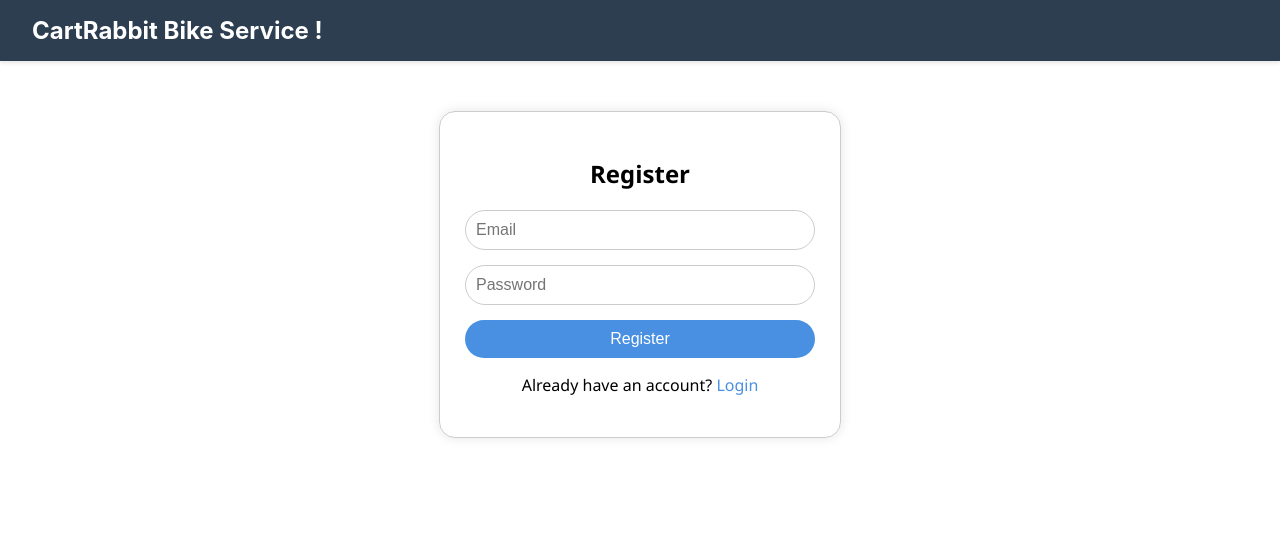
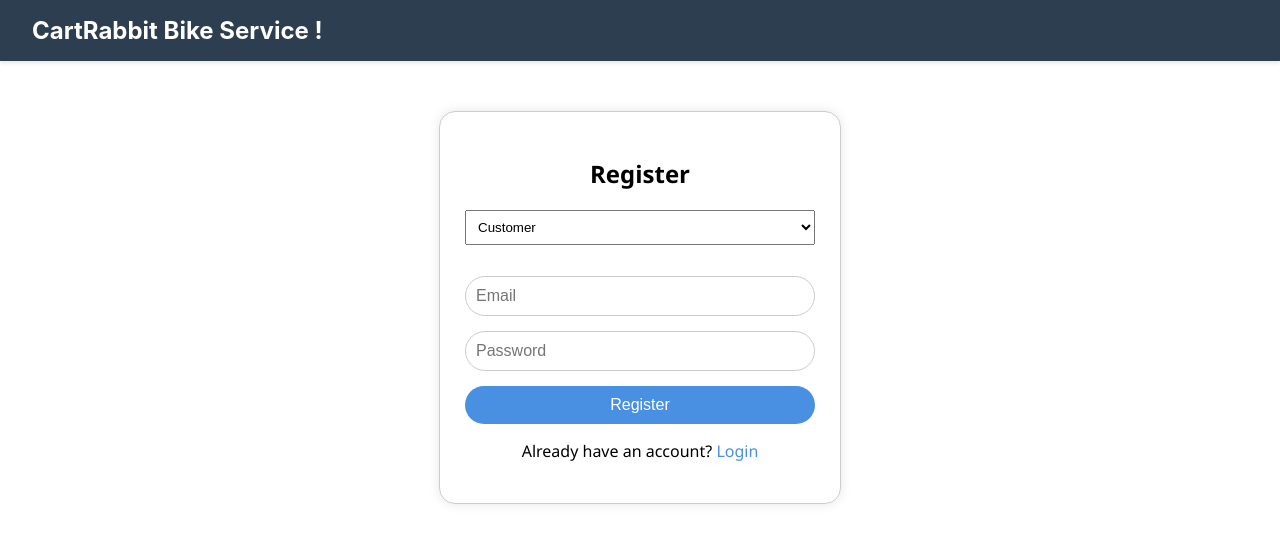
Before and after one commit to Sabari-Vasan-SM/Bike-Buddy, a React (Create React App) app in the folder client/: page /register in a window 1280 px wide. Shown: the top 542 px of the page. Built offline with nearby package versions, Linux system fonts and the light colour scheme.

Commit message:
updated server

```diff
--- a/client/src/components/Register.js
+++ b/client/src/components/Register.js
@@ -2,9 +2,11 @@
 import React, { useState } from 'react';
 import { useNavigate } from 'react-router-dom';
 
+
 function Register() {
   const [email, setEmail] = useState('');
   const [password, setPassword] = useState('');
+  const [role, setRole] = useState('customer');
   const navigate = useNavigate();
 
   const handleRegister = async (e) => {
@@ -13,7 +15,7 @@ function Register() {
       const res = await fetch('http://localhost:5000/api/auth/register', {
         method: 'POST',
         headers: { 'Content-Type': 'application/json' },
-        body: JSON.stringify({ email, password, role: 'customer' })
+        body: JSON.stringify({ email, password, role })
       });
       const data = await res.json();
       if (res.ok) {
@@ -31,6 +33,11 @@ function Register() {
     <div className="login-container">
       <h2>Register</h2>
       <form onSubmit={handleRegister}>
+        <select value={role} onChange={e => setRole(e.target.value)} style={{ marginBottom: '1rem', width: '100%', padding: '0.5rem' }}>
+          <option value="customer">Customer</option>
+          <option value="owner">Owner</option>
+          <option value="admin">Admin</option>
+        </select>
         <input type="email" placeholder="Email" value={email} onChange={(e) => setEmail(e.target.value)} required />
         <input type="password" placeholder="Password" value={password} onChange={(e) => setPassword(e.target.value)} required />
         <button type="submit">Register</button>
```
Also changed, not shown: 2 other files (tests, documents, lock files or other folders).
